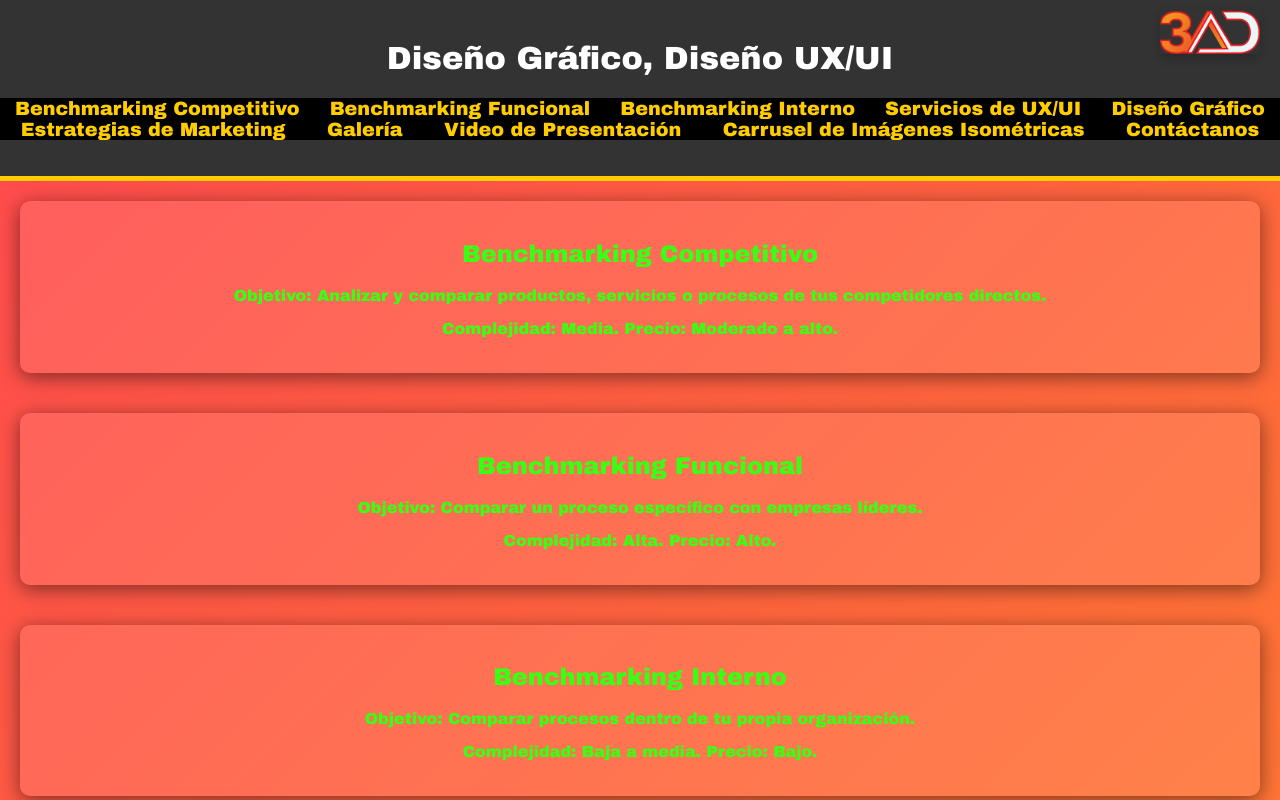
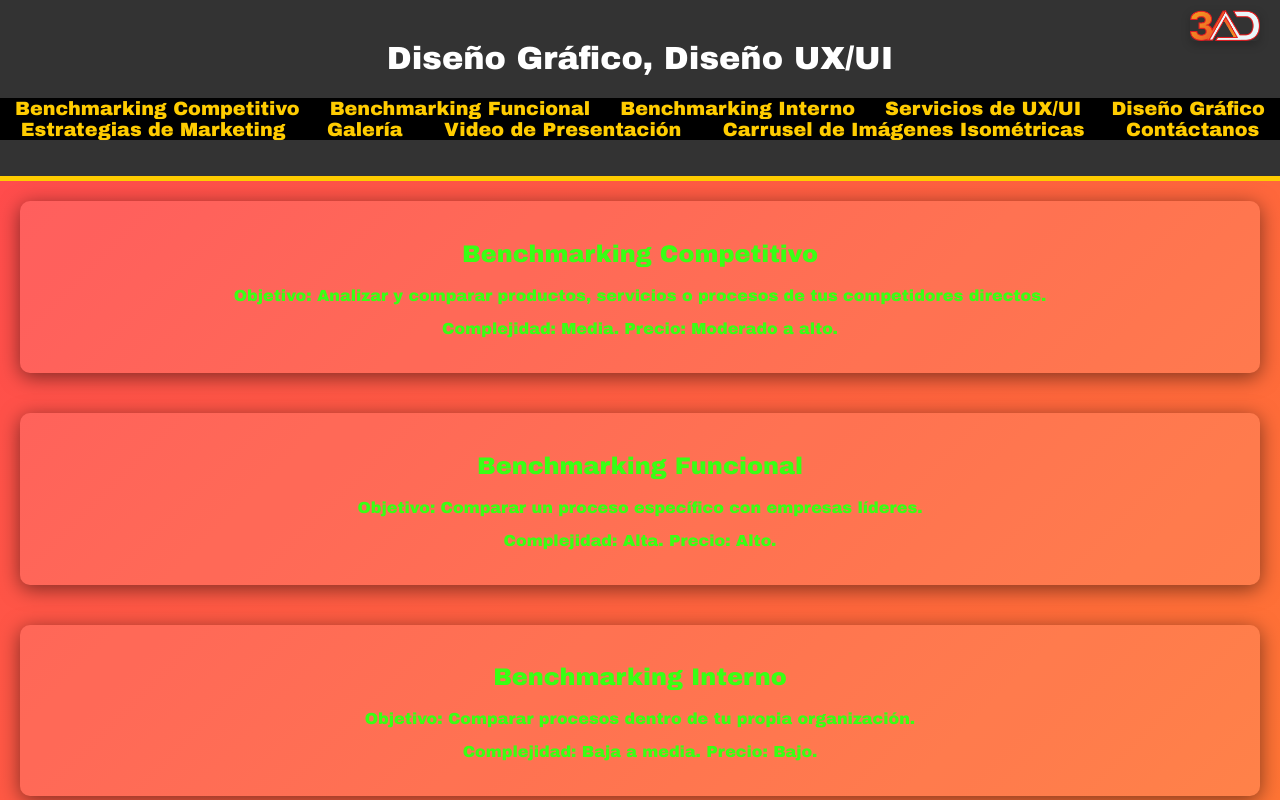
Before and after one commit to diegopazos1984/paginamainstream, a plain HTML site: page index.html in a window 1280 px wide. Shown: the top 800 px of the page. Drawn offline with Linux system fonts and the light colour scheme.

Commit message:
Ajustar tamaño y posición del logo

```diff
--- a/styles.css
+++ b/styles.css
@@ -20,7 +20,7 @@ header {
     position: absolute;
     top: 10px; /* Ajusta la posición vertical */
     right: 20px; /* Ajusta la posición horizontal */
-    width: 100px; /* Tamaño más grande del logo */
+    width: 70px; /* Tamaño más razonable del logo */
     height: auto;
     border-radius: 5px; /* Opcional: bordes redondeados */
     box-shadow: 0 4px 10px rgba(0, 0, 0, 0.2); /* Sombra para el logo */
```
